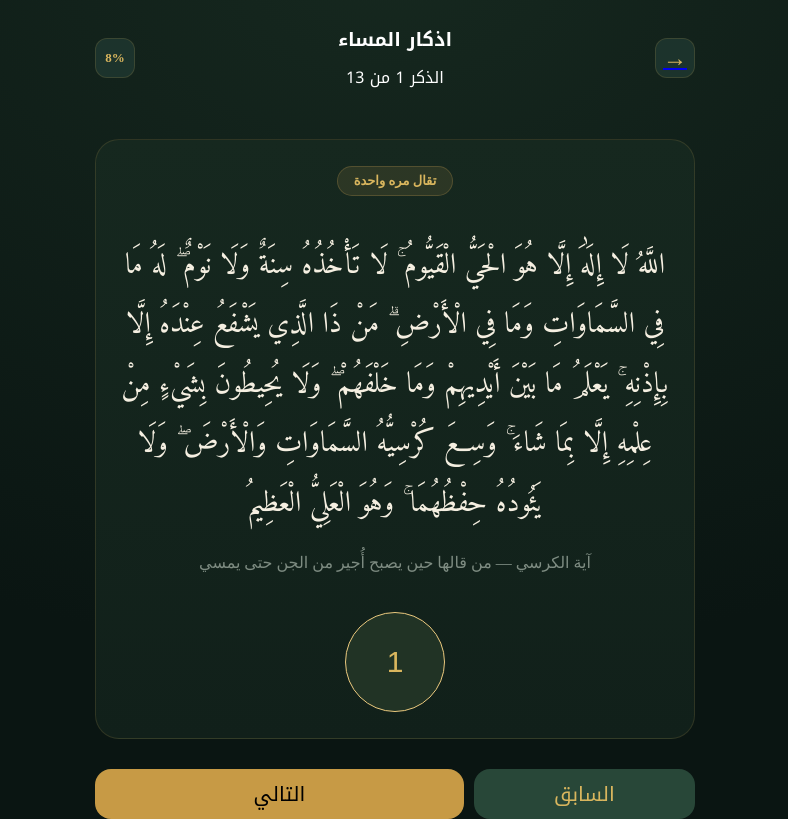
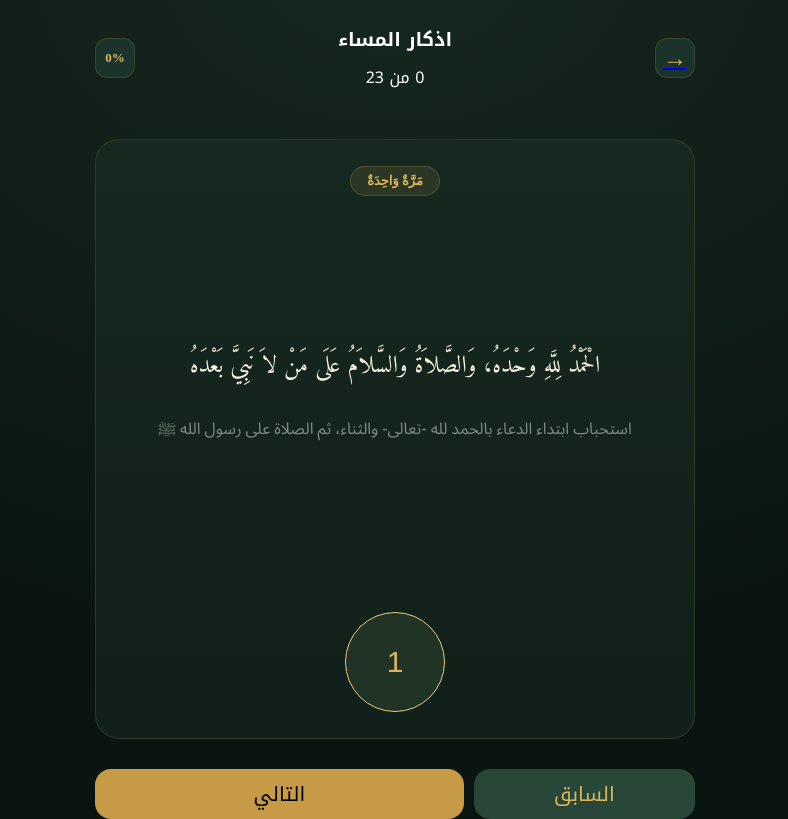
Before and after one commit to FahadBinfares/thikr-app, a React (Create React App) app: page /evening in a window 1280 px wide. Shown: the whole page, without its empty margins (245-1033 px from the left). Built offline with nearby package versions, Linux system fonts and the light colour scheme.

Commit message:
MVP version

```diff
--- a/src/App.css
+++ b/src/App.css
@@ -14,19 +14,19 @@ body {
   background: radial-gradient(1000px 700px at 50% -5%, #16281f, #0a1512);
 }
 .app-container {
+  min-height: 100vh;
   display: flex;
   flex-direction: column;
-  align-items: center;
-  gap: 50px;
-  min-height: 100vh;
+  gap: clamp(22px, 1vw, 111px);
+  max-height: 100vh;
   width: 100%;
 }
 .nav-container {
+  margin: 0 auto;
   color: white;
   padding: 20px;
   width: 100%;
   max-width: 1200px;
-  margin: 20px auto 0 auto;
 }
 
 .nav-container ul {
@@ -69,10 +69,10 @@ body {
   display: flex;
   flex-direction: column;
   align-items: center;
-  gap: 20px;
+  gap: 30px;
   width: 100%;
   max-width: 800px;
-  margin: 100px auto 0 auto;
+  margin: 20px auto 0 auto;
   padding: 0 20px;
   text-align: center;
 }
@@ -173,10 +173,12 @@ body {
 .footer {
   display: flex;
   height: 20vh;
-  align-items: center;
   color: #c79a45;
   font-size: 32px;
   font-family: "Amiri";
+  margin-top: auto;
+  margin: auto auto;
+  align-items: end;
 }
 
 .Dhikr-first-line {
@@ -242,7 +244,7 @@ button {
 
 .ayah {
   font-family: Amiri, serif;
-  font-size: clamp(22px, 4.5vw, 29px);
+  font-size: 24px;
   line-height: 2.05;
   color: rgb(245, 239, 225);
   text-align: center;
@@ -274,13 +276,14 @@ button {
 }
 
 .Dhikr-Content-container {
-  flex: 1 1 0%;
   background: linear-gradient(rgb(22, 40, 31), rgb(17, 32, 26));
   border: 1px solid rgba(184, 148, 77, 0.18);
   border-radius: 24px;
   padding: 26px 22px;
   display: flex;
   flex-direction: column;
+  justify-content: space-between;
+  min-height: 600px;
   align-items: center;
   overflow: hidden;
   gap: 40px;
@@ -326,3 +329,17 @@ button {
   font-size: 24px !important;
   font-weight: bold;
 }
+
+/* @media (min-width: 1400px) {
+  .nav-container ul {
+    justify-content: space-between;
+  }
+  .app-container {
+    min-height: 100vh;
+    display: flex;
+    flex-direction: column;
+    gap: 10px;
+    max-height: 100vh;
+    width: 100%;
+  }
+} */
--- /dev/null
+++ b/src/Pages/DhikrTemplate.js
@@ -0,0 +1,112 @@
+import { Link } from "react-router-dom";
+import { useState } from "react";
+
+// MorningPage.js
+
+export default function DhikrTemplate({ adhkar, adhkarType, adhkarCount }) {
+  const [process, setprocess] = useState(0);
+  const [counter, setCounter] = useState(adhkar[0].count);
+  const [Progress, setProgress] = useState(0);
+
+  function HandelPeogress(currentProcess) {
+    setProgress(Math.round((currentProcess / adhkarCount) * 100));
+  }
+
+  function HandelProcess() {
+    if (process < adhkar.length - 1) {
+      setprocess((process) => process + 1);
+      const next = process + 1;
+      setCounter(adhkar[next].count);
+      HandelPeogress(next);
+    }
+  }
+
+  function HandelProcessBack() {
+    if (process > 0) {
+      setprocess((process) => process - 1);
+      const prev = process - 1;
+      setCounter(adhkar[prev].count);
+      HandelPeogress(prev);
+    }
+  }
+
+  function HandelCountForDhikd() {
+    if (counter > 1) {
+      setCounter((prev) => prev - 1);
+    } else {
+      if (process < adhkar.length - 1) {
+        const next = process + 1;
+        setprocess(next);
+        setCounter(adhkar[next].count);
+      }
+    }
+  }
+
+  return (
+    <div className="main-Dhikr-Component">
+      <DhikrMainComponent
+        adhkarType={adhkarType}
+        adhkarCount={adhkarCount}
+        process={process}
+        Progress={Progress}
+      />
+      <DhikrContent
+        data={adhkar}
+        process={process}
+        setCounter={HandelCountForDhikd}
+        counter={counter}
+      />
+      <BtnMoveAndBack
+        HandelProcess={HandelProcess}
+        HandelProcessBack={HandelProcessBack}
+      />
+    </div>
+  );
+}
+
+function DhikrMainComponent({ adhkarType, adhkarCount, process, Progress }) {
+  return (
+    <div className="Dhikr-first-line">
+      <Link to="/">
+        <button className="back-main-btn">→</button>
+      </Link>
+      <div className="Dhikr-type-and-index">
+        <h2>{adhkarType}</h2>
+        <p>
+          {process} من {adhkarCount}
+        </p>
+      </div>
+      <span>{Progress}%</span>
+    </div>
+  );
+}
+
+function DhikrContent({ data, process, setCounter, counter }) {
+  return (
+    <div className="Dhikr-Content-container">
+      <div className="tag-time-to-read">{data[process].count_description}</div>
+
+      <div className="ayah-btn-benfits-container">
+        <p className="ayah">{data[process].content}</p>
+        <span className="benefits-of-ayah">{data[process].fadl}</span>
+      </div>
+
+      <button onClick={setCounter} className="dhikr-repet-times">
+        {counter}
+      </button>
+    </div>
+  );
+}
+
+function BtnMoveAndBack({ HandelProcess, HandelProcessBack }) {
+  return (
+    <div className="move-back-container">
+      <button onClick={HandelProcessBack} className="back-btn">
+        السابق
+      </button>
+      <button onClick={HandelProcess} className="move-btn">
+        التالي
+      </button>
+    </div>
+  );
+}
--- a/src/Pages/EveningDhikrPage.js
+++ b/src/Pages/EveningDhikrPage.js
@@ -1,63 +1,17 @@
-import { Link } from "react-router-dom";
-import morningAdhkar from "../Data/ar.json";
+import { useState } from "react";
+import adhkar from "../Data/ar.json";
+import DhikrTemplate from "./DhikrTemplate.js";
 
-console.log(morningAdhkar);
+const EveningAdhkar = adhkar.filter(
+  (item) => item.type === 0 || item.type === 2,
+);
 
-export default function EVeningDhikrPage() {
+export default function EveningDhikr() {
   return (
-    <div className="main-Dhikr-Component">
-      <DhikrMainComponent />
-      <DhikrContent />
-      <BtnMoveAndBack />
-    </div>
+    <DhikrTemplate
+      adhkar={EveningAdhkar}
+      adhkarType="اذكار المساء"
+      adhkarCount={EveningAdhkar.length - 1}
+    />
   );
 }
-
-function DhikrMainComponent() {
-  return (
-    <div className="Dhikr-first-line">
-      <Link to="/">
-        <button className="back-main-btn">→</button>
-      </Link>
-      <div className="Dhikr-type-and-index">
-        <h2>اذكار المساء</h2>
-        <p>الذكر 1 من 13</p>
-      </div>
-      <span>8%</span>
-    </div>
-  );
-}
-
-function DhikrContent() {
-  return (
-    <div className="Dhikr-Content-container">
-      <div className="tag-time-to-read">تقال مره واحدة</div>
-
-      <div className="ayah-btn-benfits-container">
-        <p className="ayah">
-          اللَّهُ لَا إِلَٰهَ إِلَّا هُوَ الْحَيُّ الْقَيُّومُ ۚ لَا تَأْخُذُهُ
-          سِنَةٌ وَلَا نَوْمٌ ۖ لَهُ مَا فِي السَّمَاوَاتِ وَمَا فِي الْأَرْضِ ۗ
-          مَنْ ذَا الَّذِي يَشْفَعُ عِنْدَهُ إِلَّا بِإِذْنِهِ ۚ يَعْلَمُ مَا
-          بَيْنَ أَيْدِيهِمْ وَمَا خَلْفَهُمْ ۖ وَلَا يُحِيطُونَ بِشَيْءٍ مِنْ
-          عِلْمِهِ إِلَّا بِمَا شَاءَ ۚ وَسِعَ كُرْسِيُّهُ السَّمَاوَاتِ
-          وَالْأَرْضَ ۖ وَلَا يَئُودُهُ حِفْظُهُمَا ۚ وَهُوَ الْعَلِيُّ
-          الْعَظِيمُ
-        </p>
-        <span className="benefits-of-ayah">
-          آية الكرسي — من قالها حين يصبح أُجير من الجن حتى يمسي
-        </span>
-
-        <button className="dhikr-repet-times">1</button>
-      </div>
-    </div>
-  );
-}
-
-function BtnMoveAndBack() {
-  return (
-    <div className="move-back-container">
-      <button className="back-btn">السابق</button>
-      <button className="move-btn">التالي</button>
-    </div>
-  );
-}
--- a/src/Pages/LandingPage.js
+++ b/src/Pages/LandingPage.js
@@ -1,5 +1,4 @@
 import { Link } from "react-router-dom";
-
 function Landingpage() {
   return (
     <div className="app-container">
@@ -69,16 +68,13 @@ function AdkarComponentsContiner() {
   );
 }
 
-function AdkarComponents({ adkarName, adkarTime, timeLogo, page }) {
+function AdkarComponents({ adkarName, adkarTime, timeLogo, page, AdhkarData }) {
   return (
     <>
       <div className="adkar-components">
         <div className="first-line-adkar-components">
           <div className={timeLogo}></div>
-          <div className="adkar-components-track">
-            <span>اكتمل اليوم</span>
-            <span>13/0</span>
-          </div>
+          <div className="adkar-components-track"></div>
         </div>
         <h3 className="adkar-components-title">{adkarName}</h3>
         <p className="adkar-components-sub-title">{adkarTime}</p>
--- a/src/Pages/MorningDhikrPage.js
+++ b/src/Pages/MorningDhikrPage.js
@@ -1,98 +1,17 @@
-import { Link } from "react-router-dom";
-import morningAdhkar from "../Data/ar.json";
 import { useState } from "react";
+import adhkar from "../Data/ar.json";
+import DhikrTemplate from "./DhikrTemplate.js";
 
-console.log(morningAdhkar);
+const morningAdhkar = adhkar.filter(
+  (item) => item.type === 0 || item.type === 1,
+);
 
-export default function DhikrTemplate() {
-  const [process, setprocess] = useState(0);
-  const [counter, setCounter] = useState(morningAdhkar[0].count);
-
-  function HandelProcess() {
-    if (process < morningAdhkar.length) {
-      setprocess((process) => process + 1);
-      const next = process + 1;
-      setCounter(morningAdhkar[next].count);
-    }
-  }
-
-  function HandelProcessBack() {
-    if (process > 0) setprocess((process) => process - 1);
-    const prev = process - 1;
-    setCounter(morningAdhkar[prev].count);
-  }
-
-  function HandelCountForDhikd() {
-    if (counter > 1) {
-      setCounter((prev) => prev - 1);
-    } else {
-      // عندما يكون العداد 1، انتقل مباشرة للذكر التالي
-      if (process < morningAdhkar.length - 1) {
-        const next = process + 1;
-        setprocess(next);
-        setCounter(morningAdhkar[next].count);
-      }
-    }
-  }
-
+export default function MorningDhikr() {
   return (
-    <div className="main-Dhikr-Component">
-      <DhikrMainComponent />
-      <DhikrContent
-        data={morningAdhkar}
-        process={process}
-        setCounter={HandelCountForDhikd}
-        counter={counter}
-      />
-      <BtnMoveAndBack
-        HandelProcess={HandelProcess}
-        HandelProcessBack={HandelProcessBack}
-      />
-    </div>
+    <DhikrTemplate
+      adhkar={morningAdhkar}
+      adhkarType="اذكار الصباح"
+      adhkarCount={morningAdhkar.length - 1}
+    />
   );
 }
-
-function DhikrMainComponent() {
-  return (
-    <div className="Dhikr-first-line">
-      <Link to="/">
-        <button className="back-main-btn">→</button>
-      </Link>
-      <div className="Dhikr-type-and-index">
-        <h2>اذكار الصباح</h2>
-        <p>الذكر 1 من 13</p>
-      </div>
-      <span>8%</span>
-    </div>
-  );
-}
-
-function DhikrContent({ data, process, setCounter, counter }) {
-  return (
-    <div className="Dhikr-Content-container">
-      <div className="tag-time-to-read">{data[process].count_description}</div>
-
-      <div className="ayah-btn-benfits-container">
-        <p className="ayah">{data[process].content}</p>
-        <span className="benefits-of-ayah">{data[process].fadl}</span>
-
-        <button onClick={setCounter} className="dhikr-repet-times">
-          {counter}
-        </button>
-      </div>
-    </div>
-  );
-}
-
-function BtnMoveAndBack({ HandelProcess, HandelProcessBack }) {
-  return (
-    <div className="move-back-container">
-      <button onClick={HandelProcessBack} className="back-btn">
-        السابق
-      </button>
-      <button onClick={HandelProcess} className="move-btn">
-        التالي
-      </button>
-    </div>
-  );
-}
```
